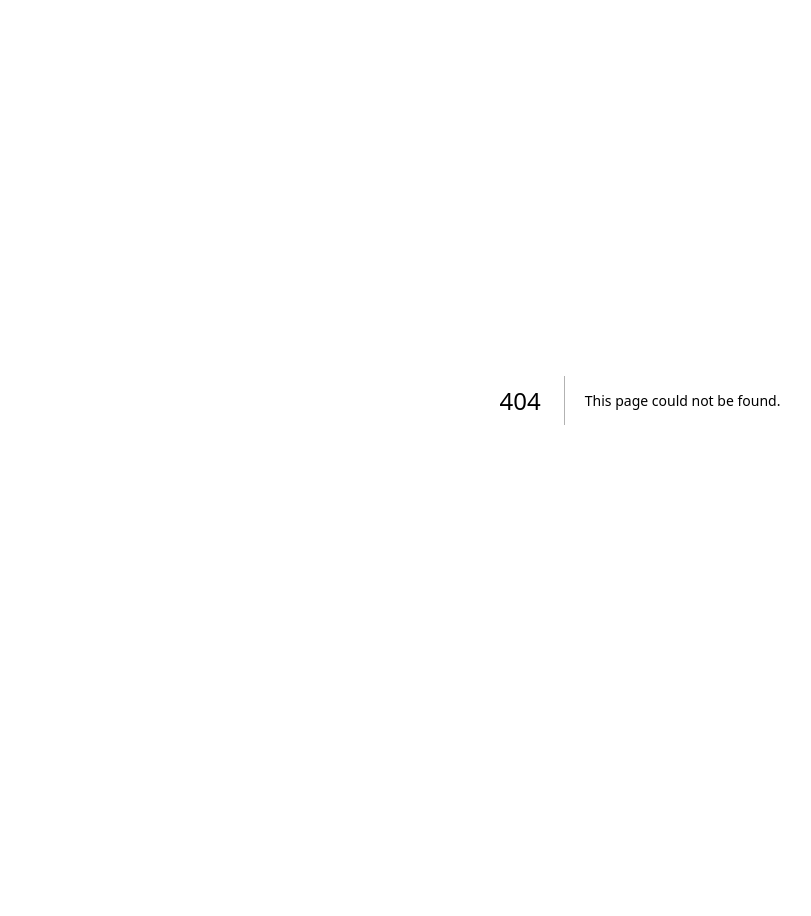
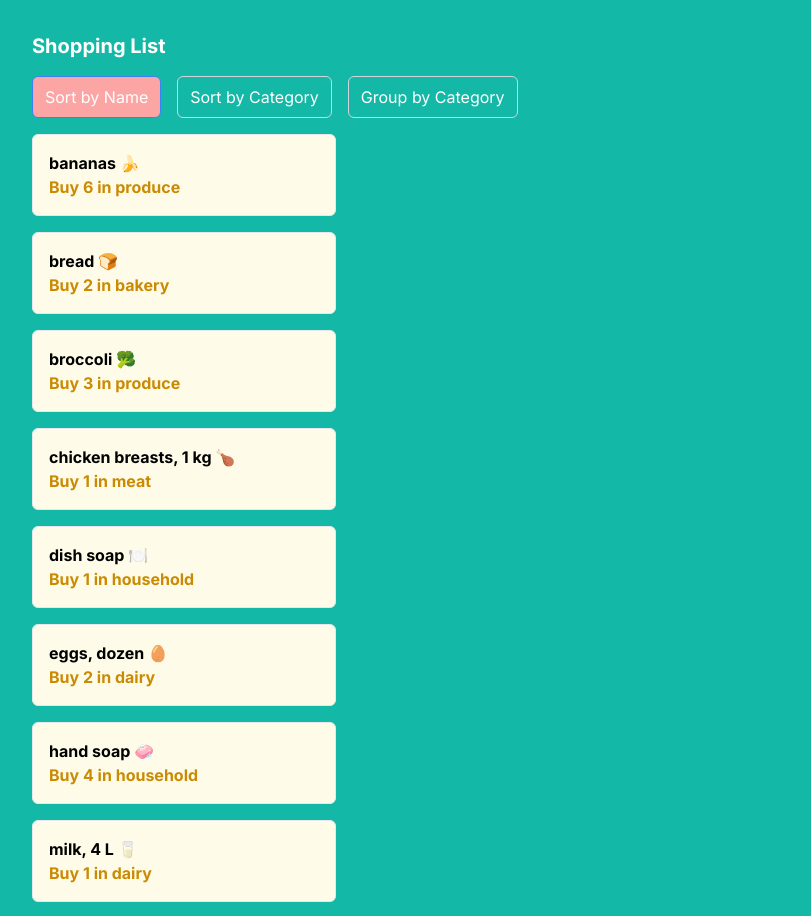
Before and after one commit to magdalenabrinas/cprg306-assignments, a Next.js app: page /week-5 in a window 1280 px wide. Before the commit this address had no page. Shown: the top 916 px of the page, without its empty margins (0-811 px from the left). Before the commit the page ends 800 px from the top, so only its background shows below. Built offline with nearby package versions, Linux system fonts and the light colour scheme.

Commit message:
week5 assignment

```diff
--- /dev/null
+++ b/app/week-5/item-list.js
@@ -0,0 +1,76 @@
+'use client';
+
+import React, { useState } from 'react';
+import Item from './item';
+import itemsData from './items.json';
+
+const ItemList = () => {
+  const [sortBy, setSortBy] = useState('name');
+
+  // Function to sort items based on sortBy state
+  const sortItems = (items) => {
+    return [...items].sort((a, b) => {
+      if (sortBy === 'name') {
+        return a.name.localeCompare(b.name);
+      } else if (sortBy === 'category') {
+        return a.category.localeCompare(b.category);
+      }
+      return 0;
+    });
+  };
+
+  const sortedItems = sortItems(itemsData);
+
+  return (
+    <div>
+      <div className="flex space-x-4 mb-4">
+        <button
+          onClick={() => setSortBy('name')}
+          className={`px-3 py-2 border rounded-md ${
+            sortBy === 'name' ? 'bg-red-300 border-blue-500' : 'border-gray-300'
+          }`}
+        >
+          Sort by Name
+        </button>
+        <button
+          onClick={() => setSortBy('category')}
+          className={`px-3 py-2 border rounded-md ${
+            sortBy === 'category' ? 'bg-red-300 border-blue-500' : 'border-gray-300'
+          }`}
+        >
+          Sort by Category
+        </button>
+        <button
+          onClick={() => setSortBy('group')}
+          className={`px-3 py-2 border rounded-md ${
+            sortBy === 'group' ? 'bg-red-300 border-blue-500' : 'border-gray-300 py'
+          }`}
+        >
+          Group by Category
+        </button>
+      </div>
+      <ul className="space-y-4">
+        {sortBy === 'group'
+          ? Object.entries(
+              sortedItems.reduce((acc, item) => {
+                acc[item.category] = acc[item.category] || [];
+                acc[item.category].push(item);
+                return acc;
+              }, {})
+            ).map(([category, items]) => (
+              <div key={category}>
+                <h3 className="capitalize text-xl font-bold ">{category}</h3>
+                {items.sort((a, b) => a.name.localeCompare(b.name)).map((item, index) => (
+                  <Item key={index} name={item.name} quantity={item.quantity} category={item.category} />
+                ))}
+              </div>
+            ))
+          : sortedItems.map((item, index) => (
+              <Item key={index} name={item.name} quantity={item.quantity} category={item.category} />
+            ))}
+      </ul>
+    </div>
+  );
+};
+
+export default ItemList;
--- /dev/null
+++ b/app/week-5/item.js
@@ -0,0 +1,16 @@
+'use client';
+
+import React from 'react';
+
+const Item = ({ name, quantity, category }) => {
+  const buyMessage = `Buy ${quantity} in ${category}`;
+
+  return (
+    <li className="w-1/4 p-4 border rounded-md bg-yellow-50 text-base font-bold text-black mb-4">
+      <p>{name}</p>
+      <p className="text-yellow-600">{buyMessage}</p>
+    </li>
+  );
+};
+
+export default Item;
--- /dev/null
+++ b/app/week-5/items.json
@@ -0,0 +1,74 @@
+[
+  {
+    "id": "1h2GJKH12gkHG31h1H",
+    "name": "milk, 4 L 🥛",
+    "quantity": 1,
+    "category": "dairy"
+  },
+  {
+    "id": "2KJH3k2j3H1k2J3K1H",
+    "name": "bread 🍞",
+    "quantity": 2,
+    "category": "bakery"
+  },
+  {
+    "id": "3h2KJH3k2j3H1k2J3",
+    "name": "eggs, dozen 🥚",
+    "quantity": 2,
+    "category": "dairy"
+  },
+  {
+    "id": "4k2J3K1H2GJKH12gk",
+    "name": "bananas 🍌",
+    "quantity": 6,
+    "category": "produce"
+  },
+  {
+    "id": "5H1h1H2KJH3k2j3H",
+    "name": "broccoli 🥦",
+    "quantity": 3,
+    "category": "produce"
+  },
+  {
+    "id": "6H1k2J3K1H2GJKH1",
+    "name": "chicken breasts, 1 kg 🍗",
+    "quantity": 1,
+    "category": "meat"
+  },
+  {
+    "id": "7gkHG31h1H2KJH3k",
+    "name": "pasta sauce 🍝",
+    "quantity": 3,
+    "category": "canned goods"
+  },
+  {
+    "id": "8j3H1k2J3K1H2GJK",
+    "name": "spaghetti, 454 g 🍝",
+    "quantity": 2,
+    "category": "dry goods"
+  },
+  {
+    "id": "9H12gkHG31h1H2KJ",
+    "name": "toilet paper, 12 pack 🧻",
+    "quantity": 1,
+    "category": "household"
+  },
+  {
+    "id": "10H3k2j3H1k2J3K1",
+    "name": "paper towels, 6 pack",
+    "quantity": 1,
+    "category": "household"
+  },
+  {
+    "id": "11k2J3K1H2GJKH12",
+    "name": "dish soap 🍽️",
+    "quantity": 1,
+    "category": "household"
+  },
+  {
+    "id": "12GJKH12gkHG31h1",
+    "name": "hand soap 🧼",
+    "quantity": 4,
+    "category": "household"
+  }
+]
--- /dev/null
+++ b/app/week-5/page.js
@@ -0,0 +1,15 @@
+'use client';
+
+import React from 'react';
+import ItemList from './item-list';
+
+const Page = () => {
+  return (
+    <main className="p-8 bg-teal-500 min-h-screen">
+      <h1 className="text-xl font-bold mb-4">Shopping List</h1>
+      <ItemList />
+    </main>
+  );
+};
+
+export default Page;
```
